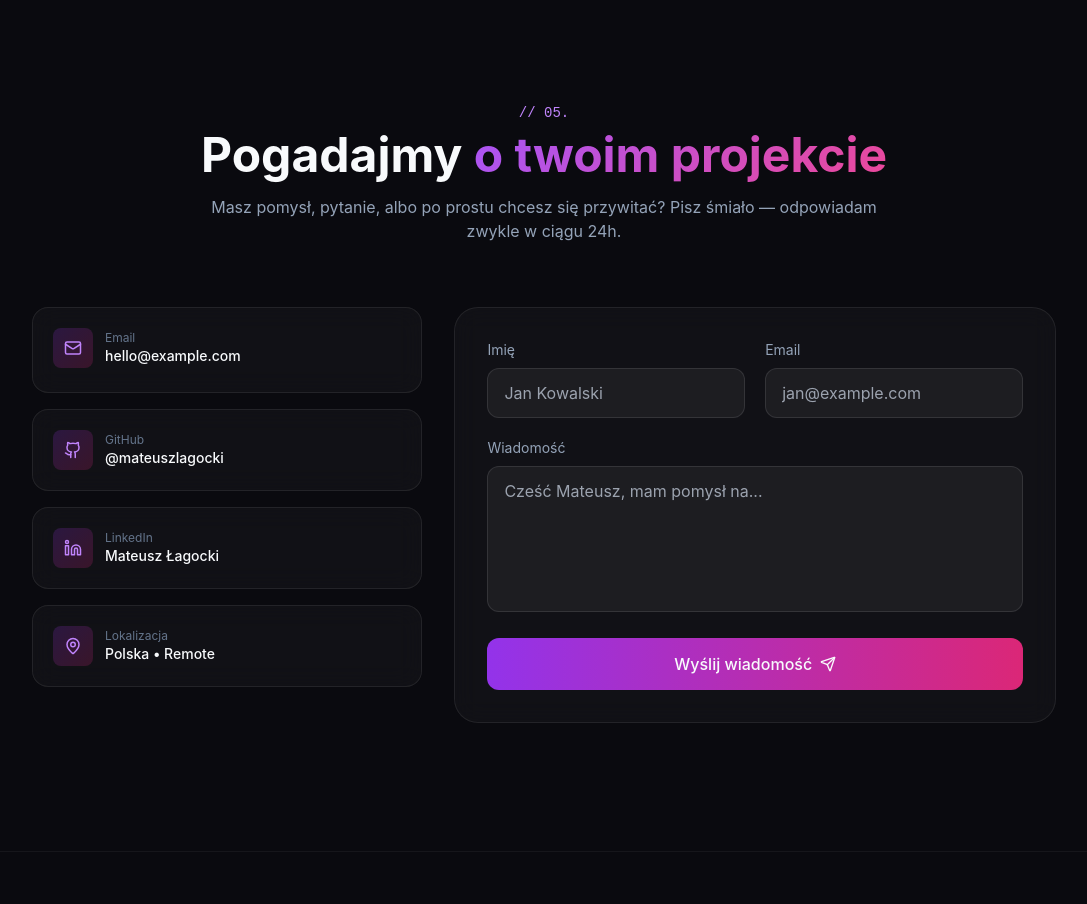
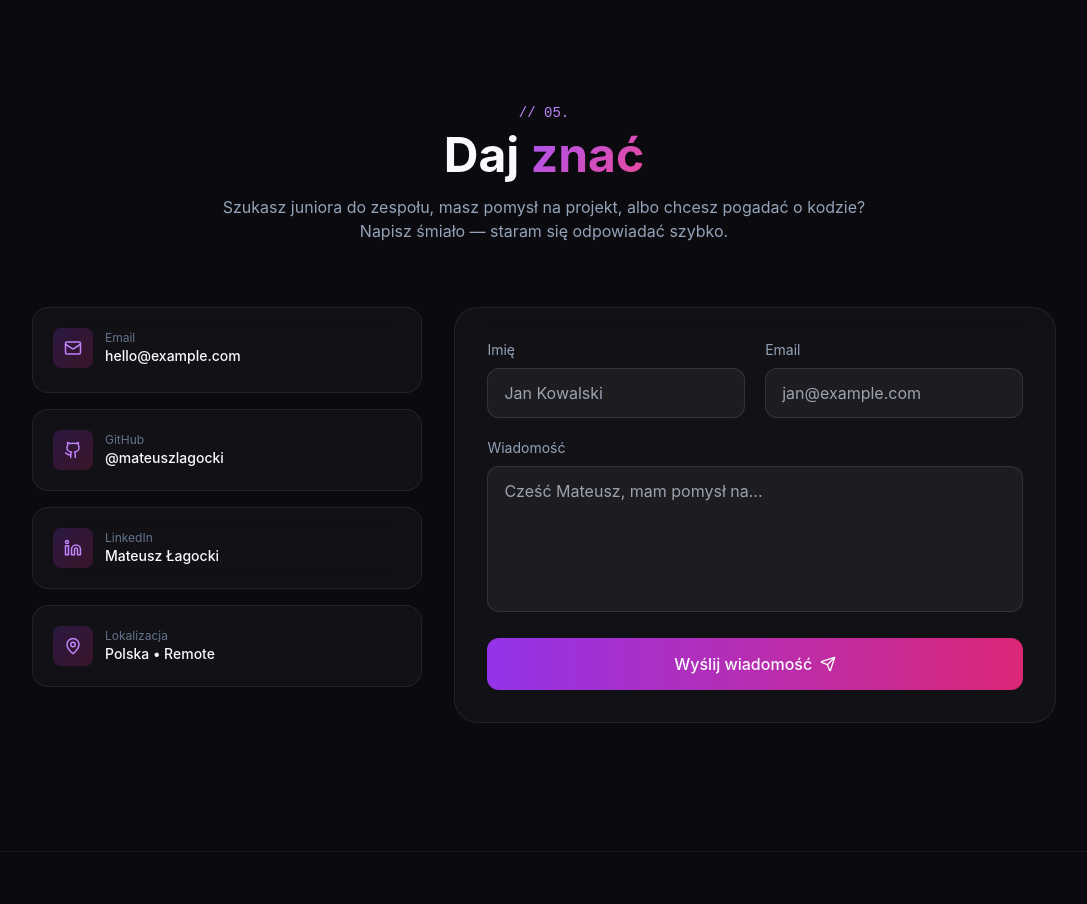
Before and after one commit to Mateuszl28/moja-strona, a Next.js app: page / in a window 1280 px wide. Shown: the part 5140-6044 px from the top of the page, without its empty margins (96-1183 px from the left). Built offline with nearby package versions, Linux system fonts and the light colour scheme.

Commit message:
Rewrite Contact heading for beginner tone

```diff
--- a/components/Contact.tsx
+++ b/components/Contact.tsx
@@ -75,11 +75,11 @@ export default function Contact() {
         >
           <p className="font-mono text-sm text-purple-400 mb-2">{"// 05."}</p>
           <h2 className="text-4xl md:text-5xl font-bold mb-4">
-            Pogadajmy <span className="text-gradient">o twoim projekcie</span>
+            Daj <span className="text-gradient">znać</span>
           </h2>
           <p className="text-slate-400 max-w-2xl mx-auto">
-            Masz pomysł, pytanie, albo po prostu chcesz się przywitać? Pisz
-            śmiało — odpowiadam zwykle w ciągu 24h.
+            Szukasz juniora do zespołu, masz pomysł na projekt, albo chcesz
+            pogadać o kodzie? Napisz śmiało — staram się odpowiadać szybko.
           </p>
         </motion.div>
 
```
